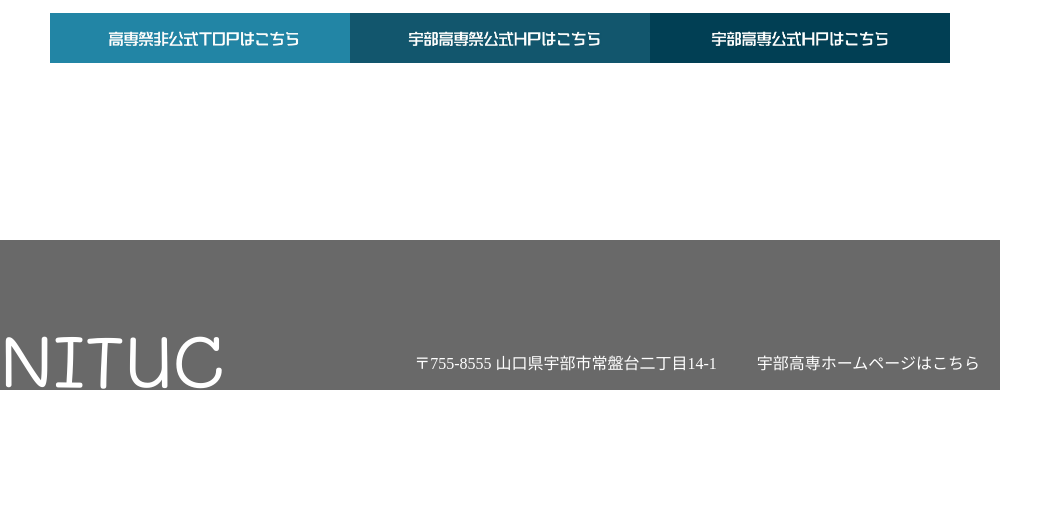
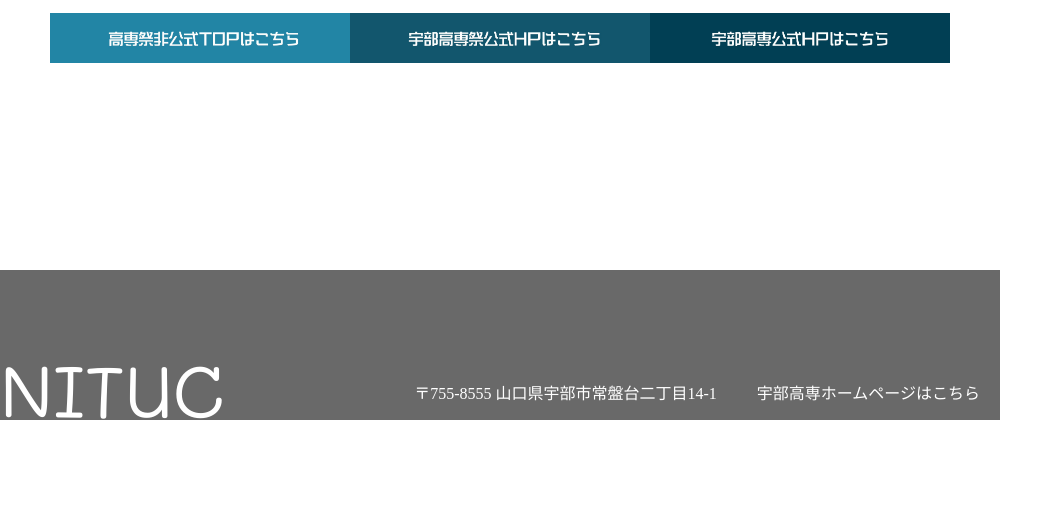
Before and after one commit to kbulili/NITUC-fes55, a PHP site: page /link.html in a window 1280 px wide. Shown: the part 956-1464 px from the top of the page, without its empty margins (0-1063 px from the left). Before the commit the page ends 1346 px from the top, so only its background shows below. Run offline with PHP 8.4, Linux system fonts and the light colour scheme; some libraries are stand-ins or nearby versions; some web fonts are replaced.

Commit message:
完成！

```diff
--- a/stylesheet.css
+++ b/stylesheet.css
@@ -65,7 +65,7 @@ li{
 .main{
 	background-color:#ffffff;
 	width:1000px;
-	height:1100px;
+	height:1130px;
 
 }
 
```
